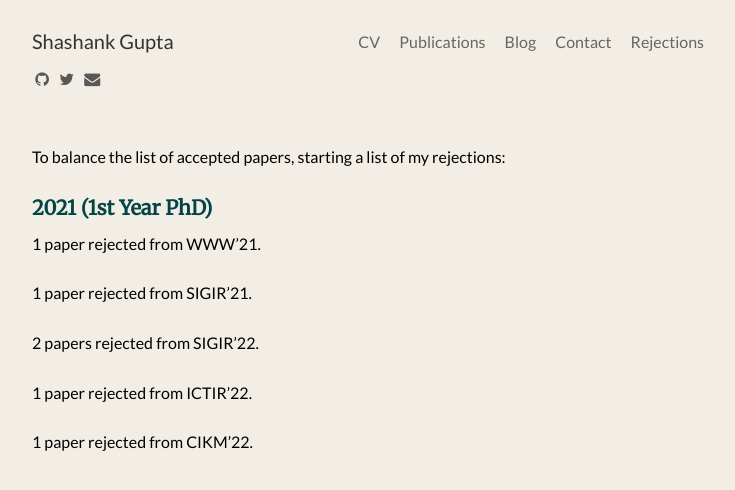
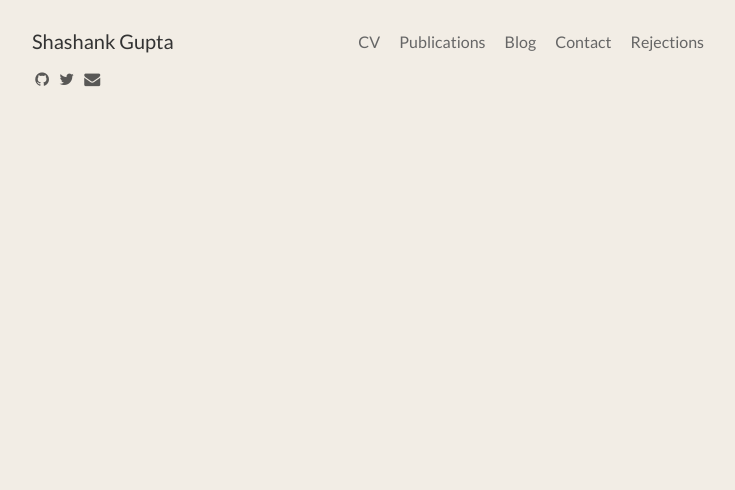
Before and after one commit to shashankg7/shashankg7.github.io, a Jekyll site: the page built from rejections.md, in a window 1280 px wide. Shown: the top 490 px of the page, without its empty margins (272-1007 px from the left). Built offline with Jekyll 4.4.1, drawn with Linux system fonts in a browser that asks for light colours; nearby versions of some CDN libraries.

Commit message:
Update rejections.md

```diff
--- a/rejections.md
+++ b/rejections.md
@@ -2,18 +2,3 @@
 layout: page
 permalink: /rejections/
 ---
-
-
-To balance the list of accepted papers, starting a list of my rejections:
-
-### 2021 (1st Year PhD)
-
-1 paper rejected from WWW'21.
-
-1 paper rejected from SIGIR'21.
-
-2 papers rejected from SIGIR'22.
-
-1 paper rejected from ICTIR'22.
-
-1 paper rejected from CIKM'22.
```
